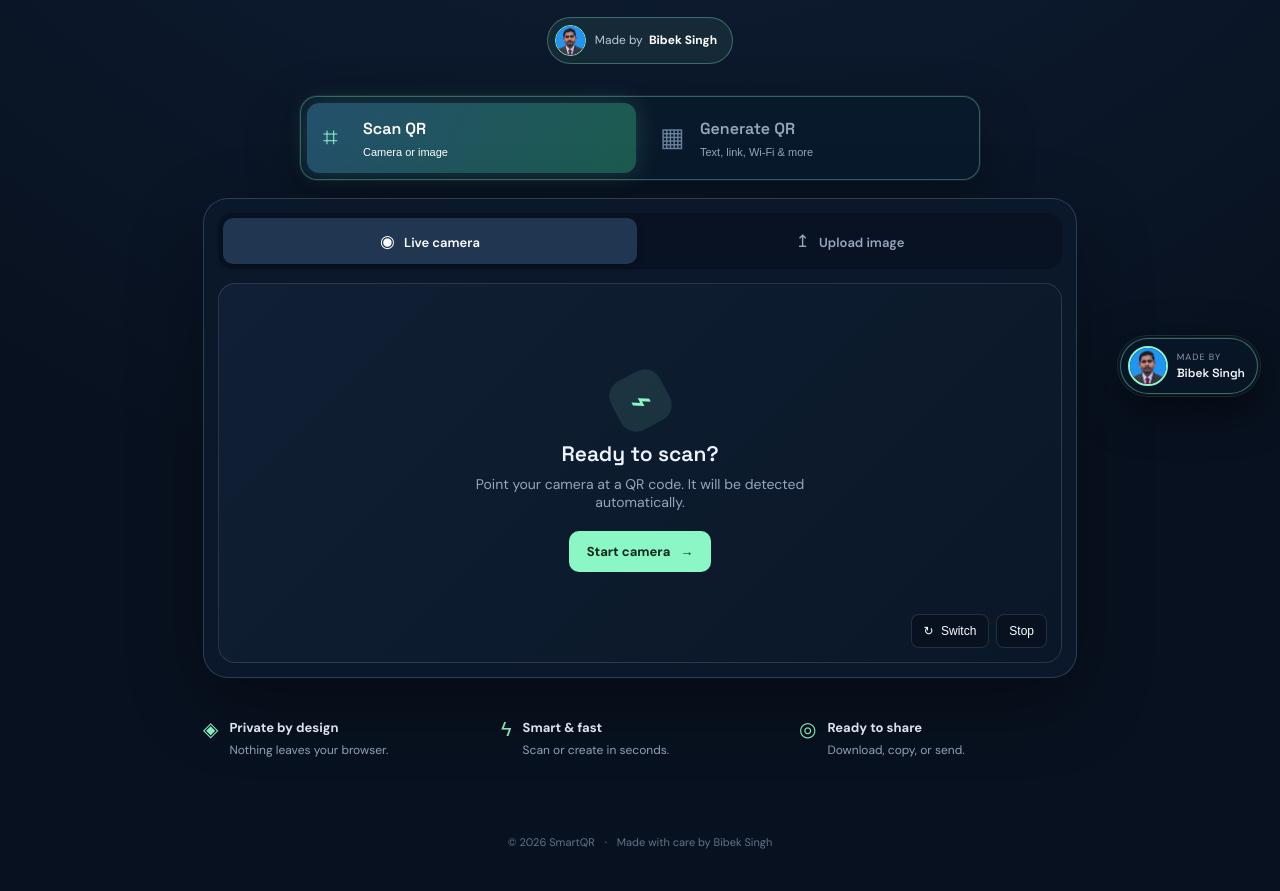
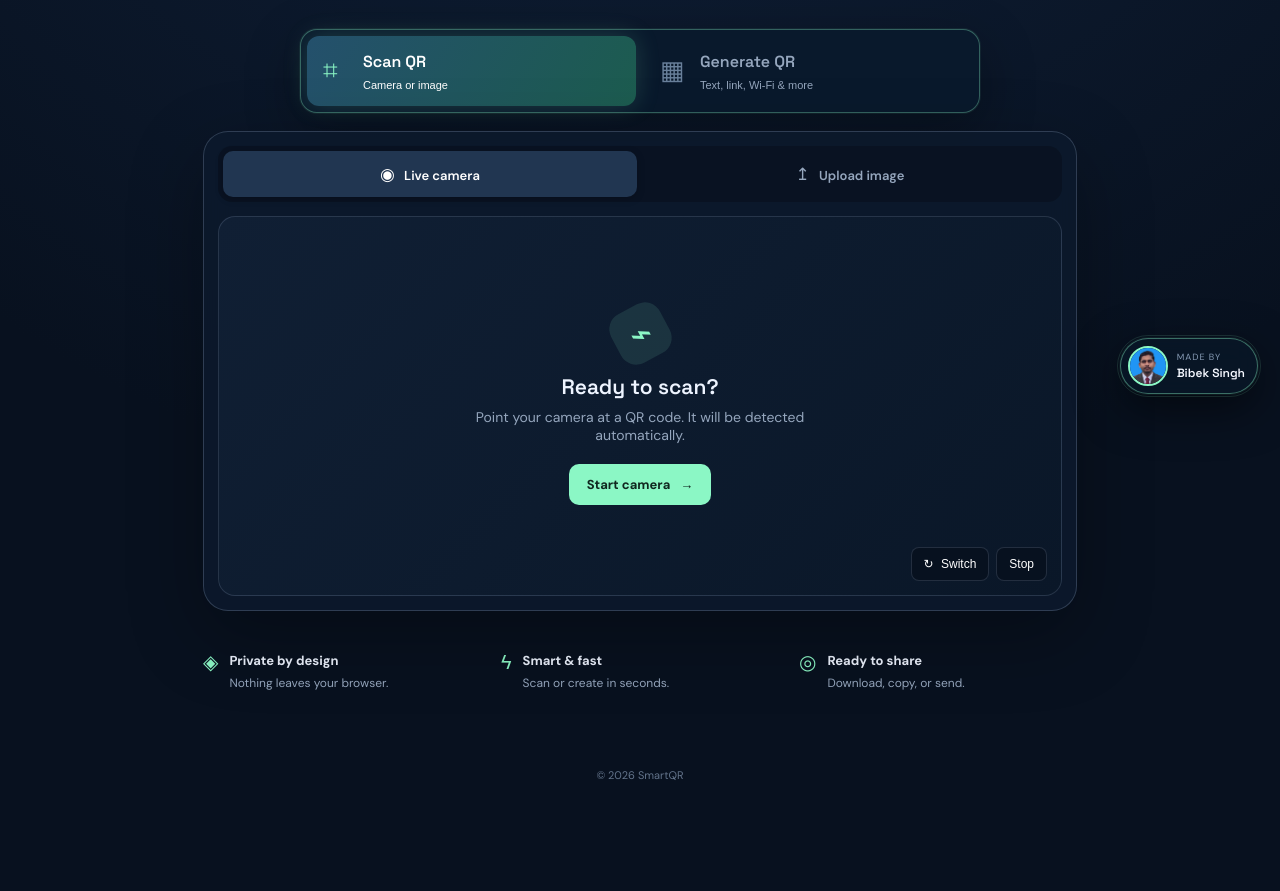
Before and after one commit to bibeksingh9827644272/Qr-Barcode_Scanner, a plain HTML site: page index.html in a window 1280 px wide. Shown: the part 384-1275 px from the top of the page. After the commit the page ends 1208 px from the top, so only its background shows below. Drawn offline with nearby package versions, Linux system fonts and the light colour scheme.

Commit message:
Keep creator credit only in corner badge

```diff
--- a/index.html
+++ b/index.html
@@ -19,7 +19,7 @@
     <header class="site-header"><a class="brand" href="./" aria-label="SmartQR home"><span class="brand-mark">⌁</span><span>Smart<span class="brand-accent">QR</span></span></a><div class="header-actions"><button class="install-button" id="installButton" hidden>Install app</button><span class="privacy-pill"><span class="status-dot"></span> Private &amp; browser-based</span></div></header>
 
     <main class="shell">
-      <section class="hero"><p class="eyebrow">SMART QR TOOLKIT</p><h1>Smart<span class="hero-brand-accent">QR</span></h1><p class="hero-subtitle">Scan smarter. Create freely.</p><p class="hero-copy">A beautiful, private QR workspace for scanning codes instantly and generating your own in seconds.</p><div class="hero-credit"><img src="assets/bibek-singh.jpg" alt="Bibek Singh" /><span>Made by <strong>Bibek Singh</strong></span></div></section>
+      <section class="hero"><p class="eyebrow">SMART QR TOOLKIT</p><h1>Smart<span class="hero-brand-accent">QR</span></h1><p class="hero-subtitle">Scan smarter. Create freely.</p><p class="hero-copy">A beautiful, private QR workspace for scanning codes instantly and generating your own in seconds.</p></section>
 
       <div class="module-switch" role="tablist" aria-label="SmartQR tools"><button class="module-button active" id="scannerModule" role="tab" aria-selected="true"><span>⌗</span><b>Scan QR</b><small>Camera or image</small></button><button class="module-button" id="generatorModule" role="tab" aria-selected="false"><span>▦</span><b>Generate QR</b><small>Text, link, Wi-Fi &amp; more</small></button></div>
 
@@ -36,7 +36,7 @@
       <section class="feature-row"><div><span class="feature-icon">◈</span><div><strong>Private by design</strong><p>Nothing leaves your browser.</p></div></div><div><span class="feature-icon">ϟ</span><div><strong>Smart &amp; fast</strong><p>Scan or create in seconds.</p></div></div><div><span class="feature-icon">◎</span><div><strong>Ready to share</strong><p>Download, copy, or send.</p></div></div></section>
     </main>
     <aside class="creator-badge"><img src="assets/bibek-singh.jpg" alt="Bibek Singh" /><div><small>Made by</small><strong>Bibek Singh</strong></div></aside>
-    <footer>© 2026 SmartQR <span>·</span> Made with care by Bibek Singh</footer>
+    <footer>© 2026 SmartQR</footer>
     <script src="https://cdn.jsdelivr.net/npm/jsqr@1.4.0/dist/jsQR.min.js"></script><script src="https://cdn.jsdelivr.net/npm/qrious@4.0.2/dist/qrious.min.js"></script><script src="app.js?v=smartqr6"></script>
     <script>if ('serviceWorker' in navigator) window.addEventListener('load', () => navigator.serviceWorker.register('./sw.js'));</script>
   </body>
```
